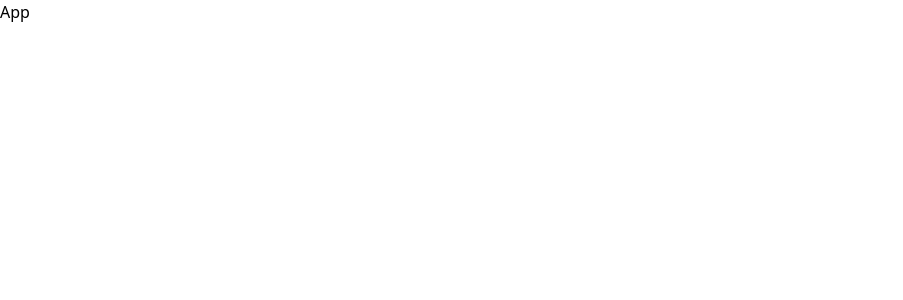
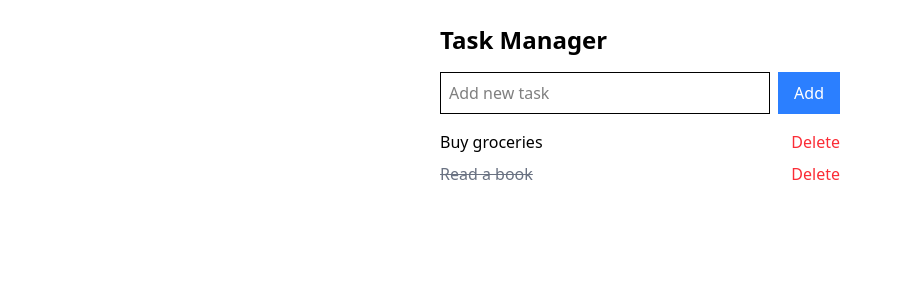
Before and after one commit to Mekin-jema/Kuraz-Task-Manager-App, a React (Vite) app: page / in a window 1280 px wide. Shown: the top 300 px of the page, without its empty margins (0-903 px from the left). Built offline with nearby package versions, Linux system fonts and the light colour scheme.

Commit message:
implement Task component in App

```diff
--- a/src/App.jsx
+++ b/src/App.jsx
@@ -1,9 +1,12 @@
 import React, { StrictMode } from 'react' // ✅ add React import
+import Task from './pages/Task'
 
 
 const App = () => {
   return (
-    <div>App</div>
+    <div>
+      <Task />
+    </div>
   )
 }
 
```
